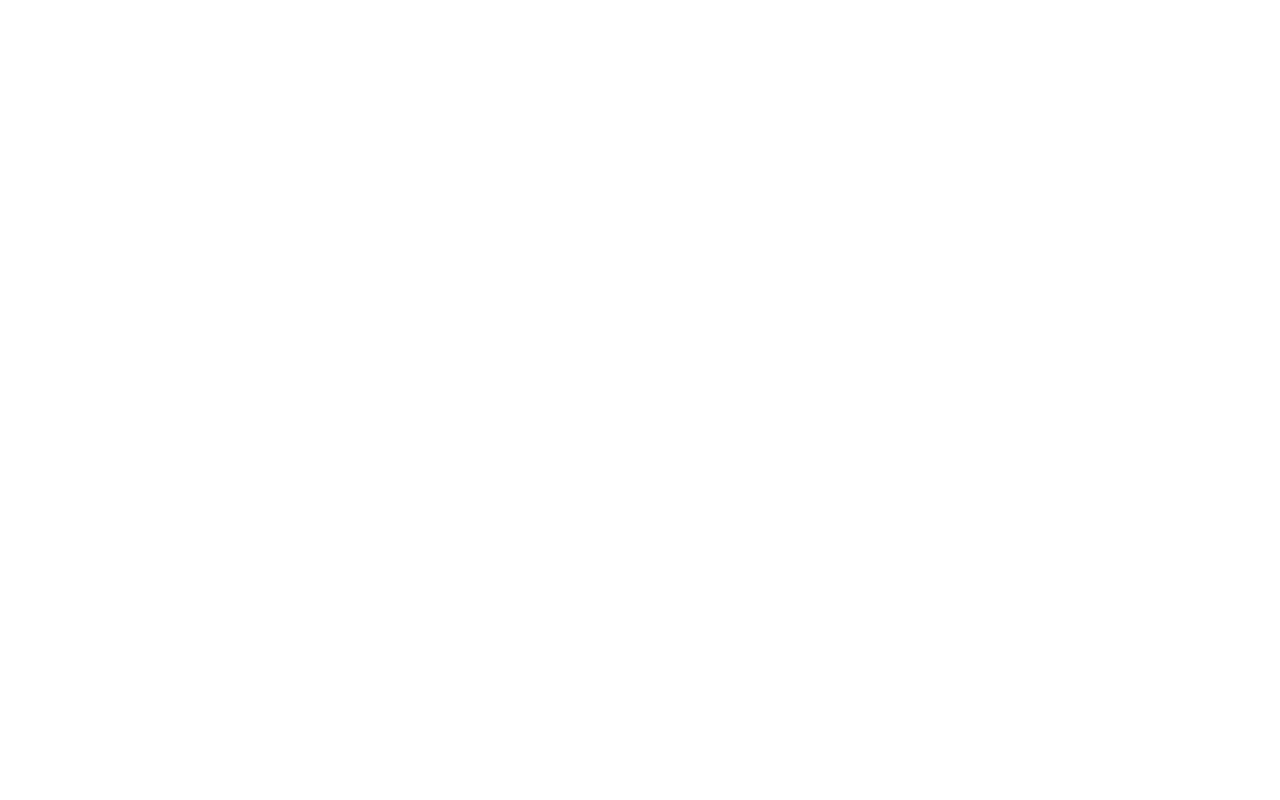
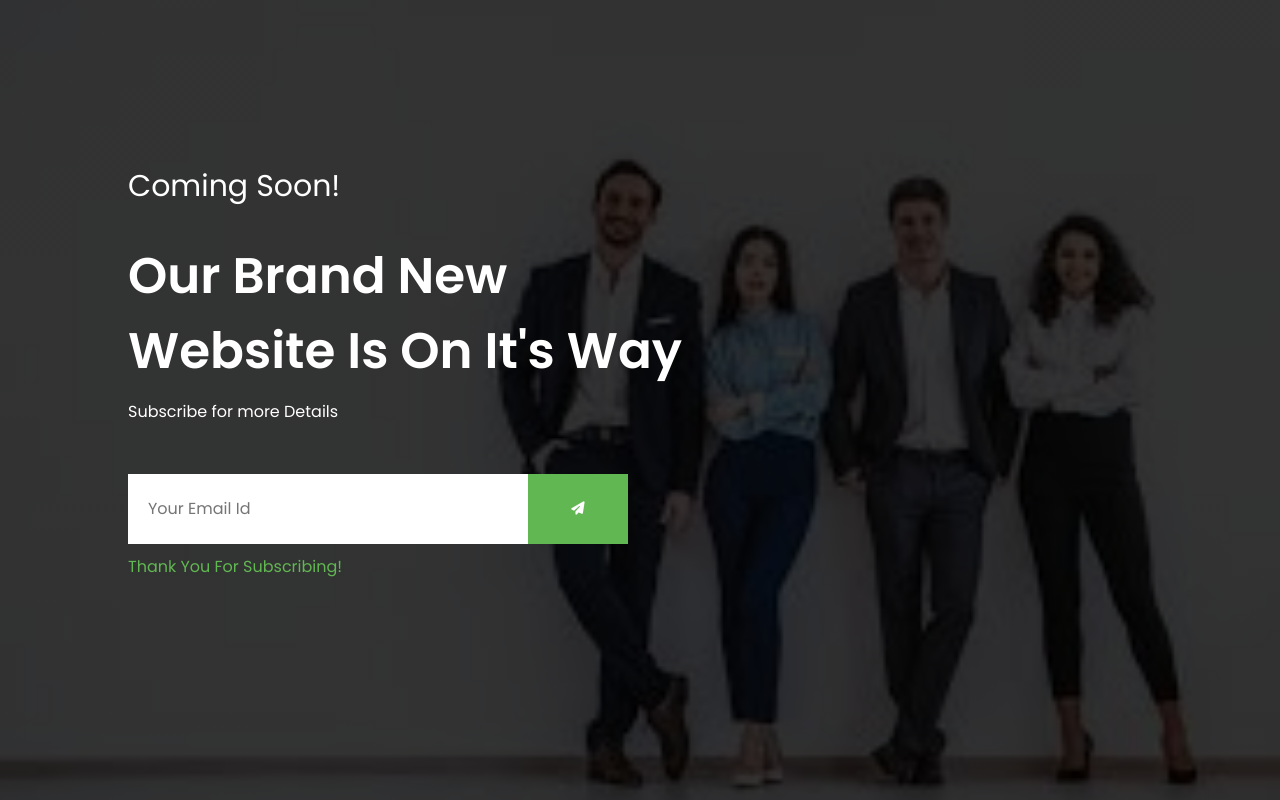
Before and after one commit to PandeyHariOm07/EMAIL-subscription-form-with-Google-Sheet, a plain HTML site: page index.html in a window 1280 px wide. Drawn offline with Linux system fonts and the light colour scheme.

Commit message:
html and css done

```diff
--- a/index.html
+++ b/index.html
@@ -4,10 +4,21 @@
     <meta charset="UTF-8">
     <meta name="viewport" content="width=device-width, initial-scale=1.0">
     <link rel="stylesheet" href="style.css">
+    <link rel="stylesheet" href="https://cdnjs.cloudflare.com/ajax/libs/font-awesome/6.6.0/css/all.min.css"/>
+    <link rel="stylesheet" href="https://fonts.googleapis.com/css2?family=Poppins:wght@400;600&display=swap">
     <script src="script.js" defer></script>
     <title>Document</title>
 </head>
 <body>
-
+    <div class="hero">
+        <h3>Coming Soon!</h3>
+        <h1>Our Brand New <br> Website Is On It's Way</h1>
+        <p>Subscribe for more Details</p>
+        <form >
+           <input type="email" name="Email" placeholder="Your Email Id" required>
+           <button type="submit"><i class="fa-solid fa-paper-plane"></i></button>
+        </form>
+        <span>Thank You For Subscribing!</span>
+    </div>
 </body>
 </html>
--- a/style.css
+++ b/style.css
@@ -0,0 +1,58 @@
+*{
+    margin: 0;
+    padding: 0;
+    box-sizing: border-box;
+    font-family: 'Poppins', sans-serif;
+
+}
+.hero{
+    width: 100%;
+    height: 100vh;
+    background-image: linear-gradient(rgba(0,0,0,0.8),rgba(0,0,0,0.8)),url(backgroundImage.jpg);
+    background-size: cover;
+    background-position: center;
+    padding: 10px 10%;
+    color: #fff;
+}
+.hero h3{
+    margin-top: 15%;
+    font-weight: 400;
+    font-size: 30px;
+}
+.hero h1{
+    margin-top: 30px;
+    font-size: 50px;
+}
+.hero p{
+    margin: 10px 0 50px;
+}
+button i{
+    width: 50px;
+    color: #fdfdfd;
+}
+form{
+    background: #fff;
+    display: flex;
+    width: fit-content;
+}
+form input{
+    border: 0;
+    outline: none;
+    padding: 10px 20px;
+    height: 70px;
+    width: 400px;
+    font-size: 16px;
+}
+form button{
+    background: #61b752;
+    border: none;
+    outline: none;
+    height: 70px;
+    width: 100px;
+    cursor: pointer;
+}
+span{
+    color: #61b752;
+    margin-top: 10px;
+    display:block;
+}
```
Also changed, not shown: backgroundImage.jpg (added), backgroundImage1.jfif (added).
